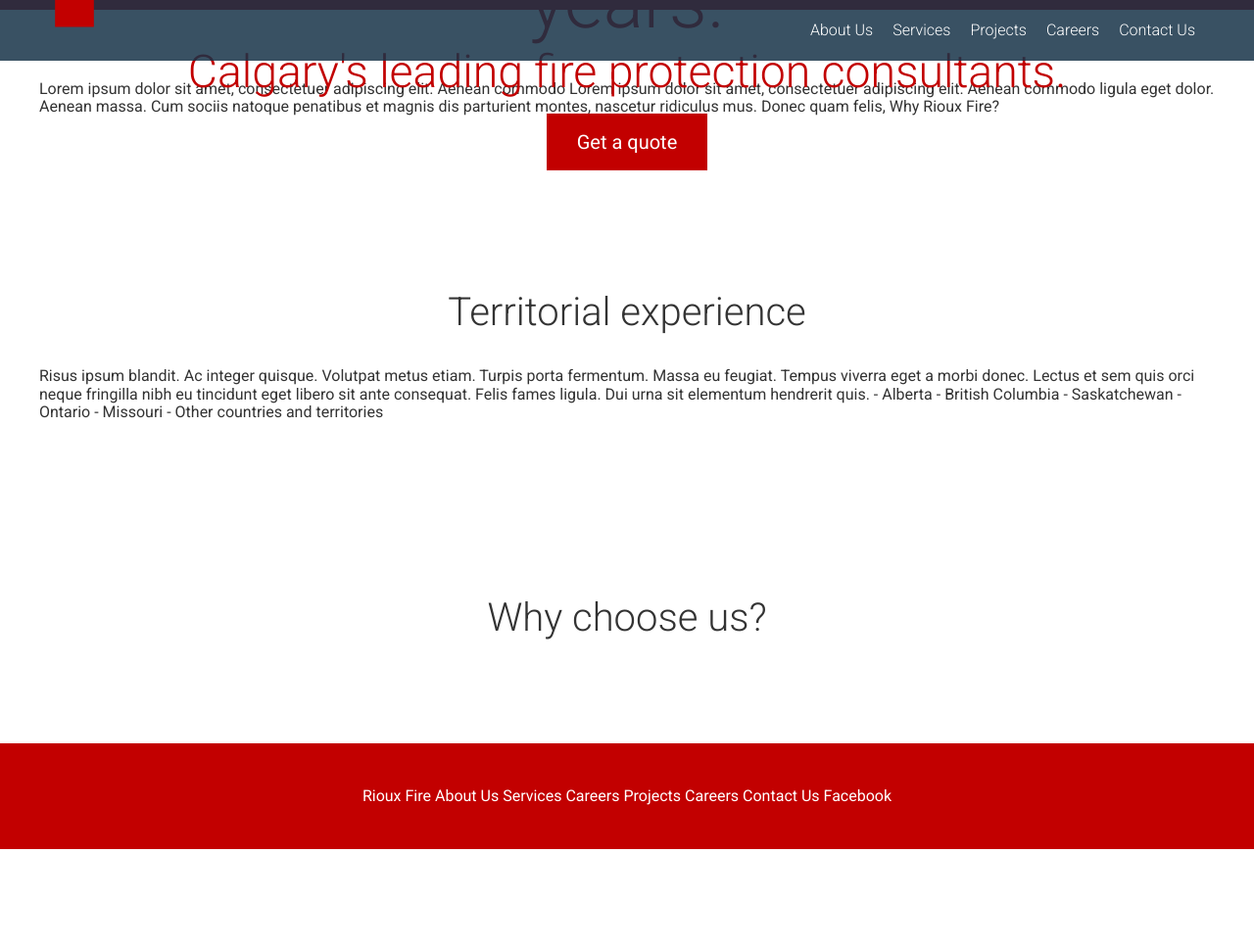
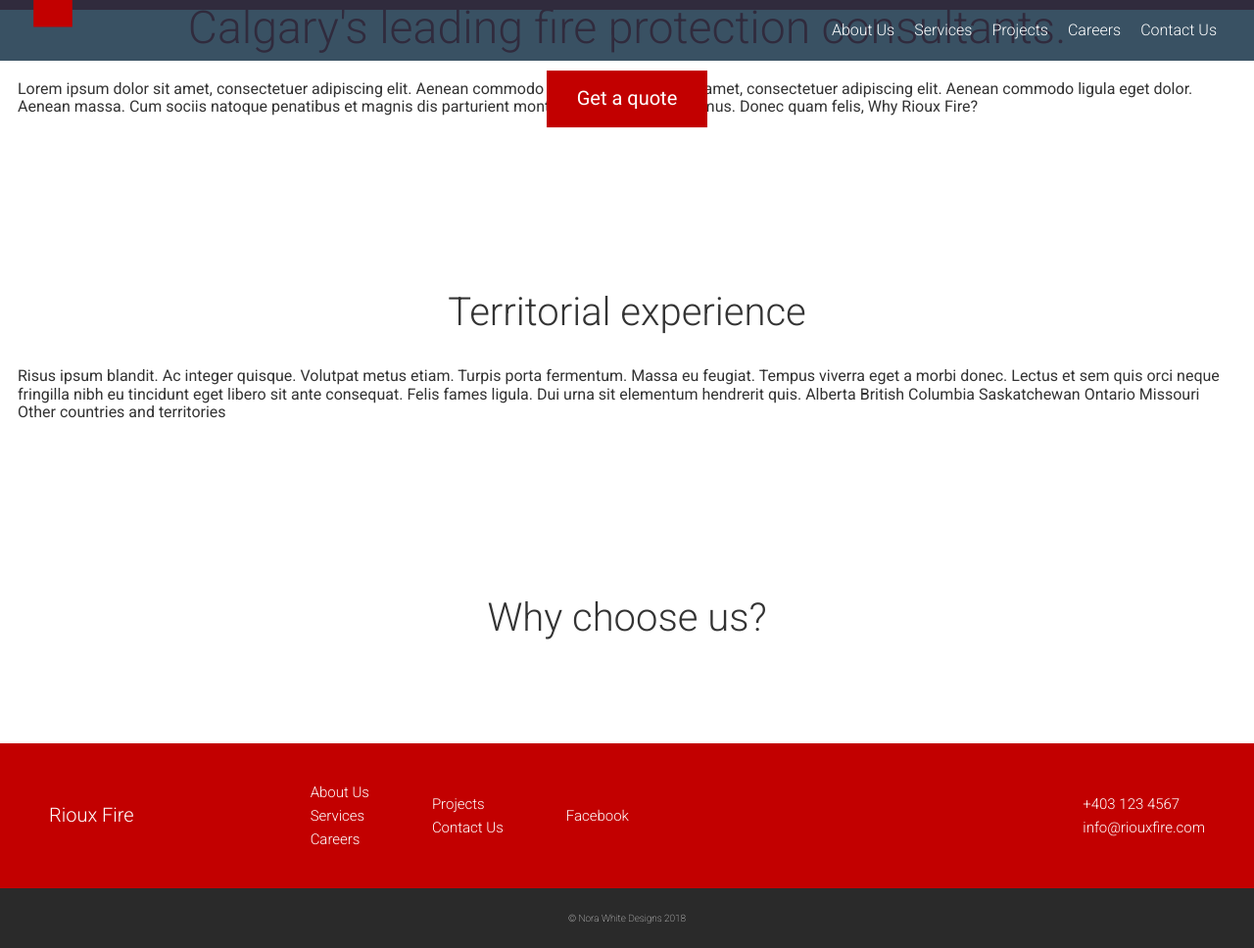
Before and after one commit to LittlePupper/rioux-fire, a PHP site: page / in a window 1280 px wide. Shown: the whole page at 98% size. Before the commit the page ends 867 px from the top, so only its background shows below. Run offline with PHP 8.4, Linux system fonts and the light colour scheme.

Commit message:
Near completed footer

```diff
--- a/app/assets/styles/base/_variables.css
+++ b/app/assets/styles/base/_variables.css
@@ -1,3 +1,4 @@
 $mainRed: #C20000;
 $textGrey: #707070;
 $bgLightGrey: #F6F6F6;
+$bgDarkGrey: #2A2A2A;
--- a/app/assets/styles/modules/_wrapper.css
+++ b/app/assets/styles/modules/_wrapper.css
@@ -1,7 +1,7 @@
 .wrapper {
   padding-left: 18px;
   padding-right: 18px;
-  max-width: 1236px;
+  max-width: 1300px;
   margin-left: auto;
   margin-right: auto;
   overflow: hidden;
--- a/app/assets/styles/styles.css
+++ b/app/assets/styles/styles.css
@@ -12,7 +12,7 @@
 @import "modules/_section-title";
 @import "modules/_welcome-blurb";
 @import "modules/_sprite";
-@import "modules/_site-footer";
+@import "modules/_footer";
 @import "modules/_site-header";
 @import "modules/_primary-nav";
 @import "modules/_reveal-item";
--- a/app/index.html
+++ b/app/index.html
@@ -69,12 +69,12 @@
     <div class="wrapper">
       <h2 class="section-title">Territorial experience</h2>
       Risus ipsum blandit. Ac integer quisque. Volutpat metus etiam. Turpis porta fermentum. Massa eu feugiat. Tempus viverra eget a morbi donec. Lectus et sem quis orci neque fringilla nibh eu tincidunt eget libero sit ante consequat. Felis fames ligula. Dui urna sit elementum hendrerit quis.
-      - Alberta
-      - British Columbia
-      - Saskatchewan
-      - Ontario
-      - Missouri
-      - Other countries and territories
+      Alberta
+      British Columbia
+      Saskatchewan
+      Ontario
+      Missouri
+      Other countries and territories
     </div>
   </div>
 
@@ -84,16 +84,39 @@
     </div>
   </div>
 
-  <footer class="site-footer">
-    <div class="wrapper">
-      Rioux Fire
-      About Us
-      Services
-      Careers
-      Projects
-      Careers
-      Contact Us
-      Facebook
+  <footer>
+    <div class="footer">
+      <div class="wrapper">
+        <div class="footer__text">
+          <div class="footer__title">Rioux Fire</div>
+          <div class="footer__links">
+            <ul>
+              <li><a href="/about-us">About Us</a></li>
+              <li><a href="/services">Services</a></li>
+              <li><a href="/careers">Careers</a></li>
+            </ul>
+            <ul>
+              <li><a href="/projects">Projects</a></li>
+              <li><a href="/contact-us">Contact Us</a></li>
+            </ul>
+            <ul>
+              <li>Facebook</li>
+            </ul>
+          </div>
+          <div class="footer__contact">
+            <a href="tel:403-123-4567">+403 123 4567</a><br/>
+            info@riouxfire.com
+          </div>
+        </div>
+      </div>
+    </div>
+    <div class="copyright">
+      <div class="wrapper">
+        &copy; Nora White Designs
+        <script type="text/javascript">
+          document.write(new Date().getFullYear());
+        </script>
+      </div>
     </div>
   </footer>
 
--- a/app/temp/styles/styles.css
+++ b/app/temp/styles/styles.css
@@ -585,7 +585,7 @@
 .wrapper {
   padding-left: 18px;
   padding-right: 18px;
-  max-width: 1236px;
+  max-width: 1300px;
   margin-left: auto;
   margin-right: auto;
   overflow: hidden;
@@ -1106,27 +1106,104 @@
   background-position: 37.76931216931217% 45.917910447761194%;
 }
 
-.site-footer {
+.footer {
   background-color: #C20000;
   color: #FFF;
-  padding: 45px 0;
+  padding: 38px 0;
+}
+
+.footer .wrapper {
+    max-width: none;
+    margin: 0 2rem;
+  }
+
+.footer__text {
+    display: block;
+    font-weight: 300;
+    font-size: 0.937rem;
+  }
+
+@media (min-width: 800px) {
+
+.footer__text {
+      display: -webkit-box;
+      display: -webkit-flex;
+      display: -moz-box;
+      display: -ms-flexbox;
+      display: flex;
+      -webkit-box-orient: vertical;
+      -webkit-box-direction: normal;
+      -webkit-flex-direction: horizontal;
+         -moz-box-orient: vertical;
+         -moz-box-direction: normal;
+          -ms-flex-direction: horizontal;
+              flex-direction: horizontal;
+      -webkit-box-align: center;
+      -webkit-align-items: center;
+         -moz-box-align: center;
+          -ms-flex-align: center;
+              align-items: center
+  }
+  }
+
+.footer__text a {
+      color: white;
+      text-decoration: none;
+    }
+
+.footer__text a:hover {
+        text-decoration: underline;
+      }
+
+.footer__title {
+    font-size: 1.25rem;
+    padding-right: 11.25rem;
+  }
+
+.footer__links {
+    -webkit-box-flex: 1;
+    -webkit-flex-grow: 1;
+       -moz-box-flex: 1;
+        -ms-flex-positive: 1;
+            flex-grow: 1;
+    display: -webkit-box;
+    display: -webkit-flex;
+    display: -moz-box;
+    display: -ms-flexbox;
+    display: flex;
+    -webkit-box-orient: vertical;
+    -webkit-box-direction: normal;
+    -webkit-flex-direction: horizontal;
+       -moz-box-orient: vertical;
+       -moz-box-direction: normal;
+        -ms-flex-direction: horizontal;
+            flex-direction: horizontal;
+    -webkit-box-align: center;
+    -webkit-align-items: center;
+       -moz-box-align: center;
+        -ms-flex-align: center;
+            align-items: center;
+    line-height: 1.5rem;
+  }
+
+.footer__links ul {
+      padding: 0;
+      margin: 0 4rem 0 0;
+      list-style-type: none;
+    }
+
+.footer__contact {
+    line-height: 1.5rem;
+  }
+
+.copyright {
+  background-color: #2A2A2A;
+  color: white;
   text-align: center;
-}
-
-.site-footer__text {
-    display: block;
-    margin-bottom: 1rem;
-    font-weight: 200;
-  }
-
-@media (min-width: 800px) {
-
-.site-footer__text {
-      display: inline;
-      margin-bottom: 0;
-      margin-right: 1.4rem
-  }
-  }
+  font-weight: 200;
+  font-size: 0.625rem;
+  padding: 1.5625rem 0;
+}
 
 .site-header {
   padding: 10px 0;
```
Also changed, not shown: app/assets/styles/modules/_footer.css (added, +63 -0 lines), app/assets/styles/modules/_site-footer.css (deleted, +0 -18 lines).
